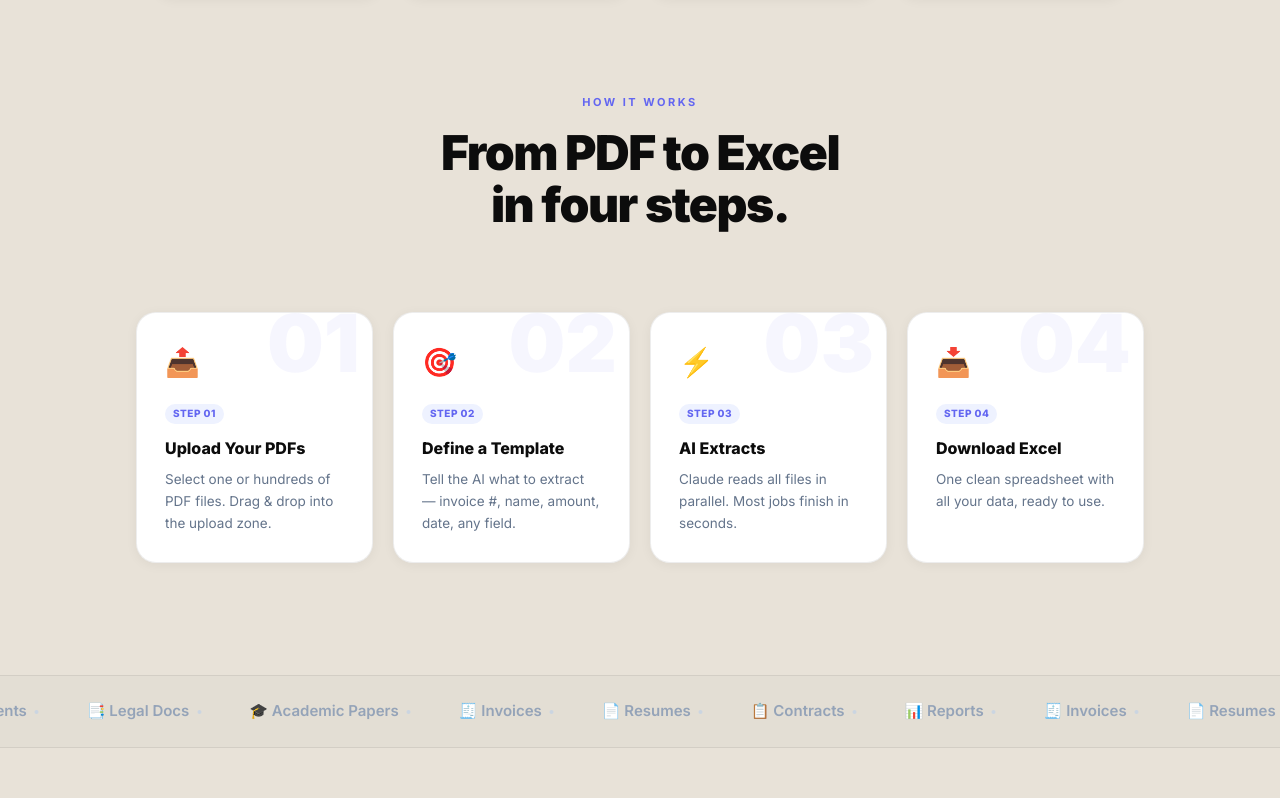
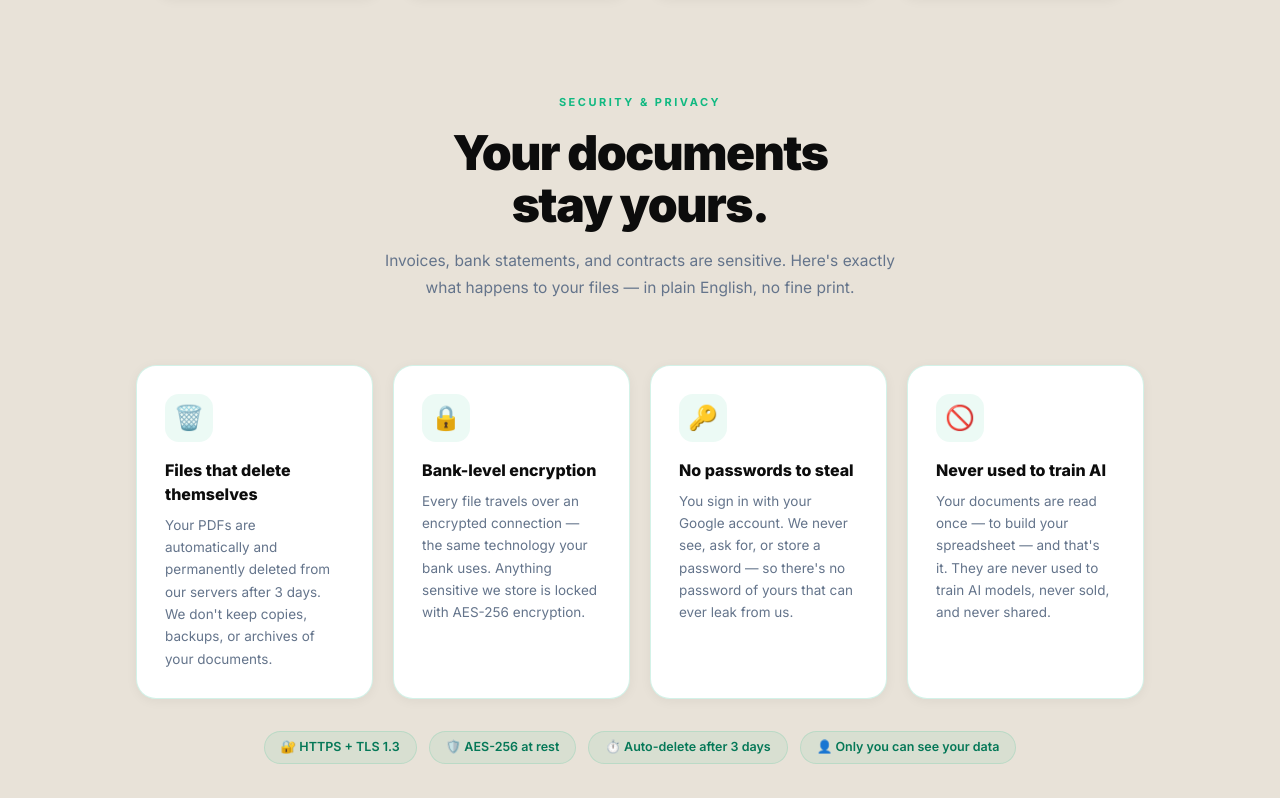
Before and after one commit to Nikhil4388/docuextract, a React (Vite) app in the folder frontend/: page / in a window 1280 px wide. Shown: the part 980-1778 px from the top of the page. Built offline with nearby package versions, Linux system fonts and the light colour scheme; no server answers.

Commit message:
feat: plain-English Security & Privacy section on landing page

```diff
--- a/frontend/src/pages/LandingPage.tsx
+++ b/frontend/src/pages/LandingPage.tsx
@@ -449,6 +449,82 @@ export default function LandingPage() {
         </Box>
       </Box>
 
+      {/* ── SECURITY & PRIVACY ── */}
+      <Box id="security" sx={{ px: { xs: 3, md: 8, lg: 12 }, pb: { xs: 10, md: 14 }, maxWidth: 1200, mx: 'auto' }}>
+        <Box ref={addRef(30)} className="reveal" sx={{ mb: { xs: 5, md: 8 }, textAlign: 'center' }}>
+          <Typography sx={{ fontSize: 11, fontWeight: 700, letterSpacing: 2.5, color: '#10b981', mb: 2 }}>
+            SECURITY & PRIVACY
+          </Typography>
+          <Typography sx={{
+            fontSize: { xs: 32, md: 48 }, fontWeight: 900, color: '#0c0c0c',
+            letterSpacing: -1.5, lineHeight: 1.1, mb: 2,
+          }}>
+            Your documents<br />stay yours.
+          </Typography>
+          <Typography sx={{ fontSize: 15.5, color: '#64748b', maxWidth: 520, mx: 'auto', lineHeight: 1.7 }}>
+            Invoices, bank statements, and contracts are sensitive. Here's exactly what happens
+            to your files — in plain English, no fine print.
+          </Typography>
+        </Box>
+
+        <Box sx={{ display: 'grid', gridTemplateColumns: { xs: '1fr', sm: '1fr 1fr', md: 'repeat(4,1fr)' }, gap: 2.5 }}>
+          {[
+            {
+              icon: '🗑️',
+              title: 'Files that delete themselves',
+              desc: 'Your PDFs are automatically and permanently deleted from our servers after 3 days. We don\'t keep copies, backups, or archives of your documents.',
+            },
+            {
+              icon: '🔒',
+              title: 'Bank-level encryption',
+              desc: 'Every file travels over an encrypted connection — the same technology your bank uses. Anything sensitive we store is locked with AES-256 encryption.',
+            },
+            {
+              icon: '🔑',
+              title: 'No passwords to steal',
+              desc: 'You sign in with your Google account. We never see, ask for, or store a password — so there\'s no password of yours that can ever leak from us.',
+            },
+            {
+              icon: '🚫',
+              title: 'Never used to train AI',
+              desc: 'Your documents are read once — to build your spreadsheet — and that\'s it. They are never used to train AI models, never sold, and never shared.',
+            },
+          ].map((s, i) => (
+            <Box key={s.title} ref={addRef(31 + i)} className={`reveal stagger-${i + 1}`}
+              sx={{
+                bgcolor: 'white', borderRadius: '20px', p: 3.5,
+                border: '1px solid rgba(16,185,129,0.18)',
+                boxShadow: '0 2px 12px rgba(0,0,0,0.05)',
+                transition: 'all 0.25s cubic-bezier(0.34,1.56,0.64,1)',
+                '&:hover': { transform: 'translateY(-5px)', boxShadow: '0 20px 48px rgba(16,185,129,0.12)', borderColor: 'rgba(16,185,129,0.4)' },
+              }}>
+              <Box sx={{
+                width: 48, height: 48, borderRadius: '14px', bgcolor: 'rgba(16,185,129,0.08)',
+                display: 'flex', alignItems: 'center', justifyContent: 'center', mb: 2,
+              }}>
+                <Typography sx={{ fontSize: 24 }}>{s.icon}</Typography>
+              </Box>
+              <Typography sx={{ fontSize: 16, fontWeight: 800, color: '#0c0c0c', mb: 1 }}>{s.title}</Typography>
+              <Typography sx={{ fontSize: 13.5, color: '#64748b', lineHeight: 1.65 }}>{s.desc}</Typography>
+            </Box>
+          ))}
+        </Box>
+
+        {/* Trust strip */}
+        <Box ref={addRef(35)} className="reveal" sx={{
+          mt: 4, display: 'flex', flexWrap: 'wrap', gap: 1.5, justifyContent: 'center', alignItems: 'center',
+        }}>
+          {['🔐 HTTPS + TLS 1.3', '🛡️ AES-256 at rest', '⏱️ Auto-delete after 3 days', '👤 Only you can see your data'].map((t) => (
+            <Box key={t} sx={{
+              px: 2, py: 0.8, borderRadius: 99, bgcolor: 'rgba(16,185,129,0.07)',
+              border: '1px solid rgba(16,185,129,0.15)',
+            }}>
+              <Typography sx={{ fontSize: 12.5, fontWeight: 600, color: '#047857' }}>{t}</Typography>
+            </Box>
+          ))}
+        </Box>
+      </Box>
+
       {/* ── HOW IT WORKS ── */}
       <Box id="how" sx={{ px: { xs: 3, md: 8, lg: 12 }, pb: { xs: 10, md: 14 }, maxWidth: 1200, mx: 'auto' }}>
         <Box ref={addRef(1)} className="reveal" sx={{ mb: { xs: 6, md: 10 }, textAlign: 'center' }}>
```
